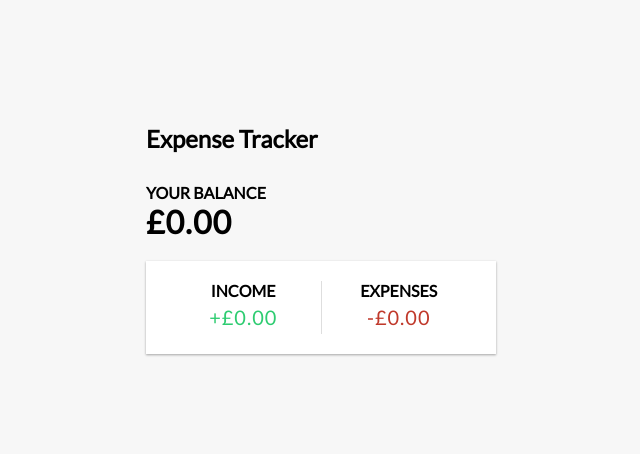
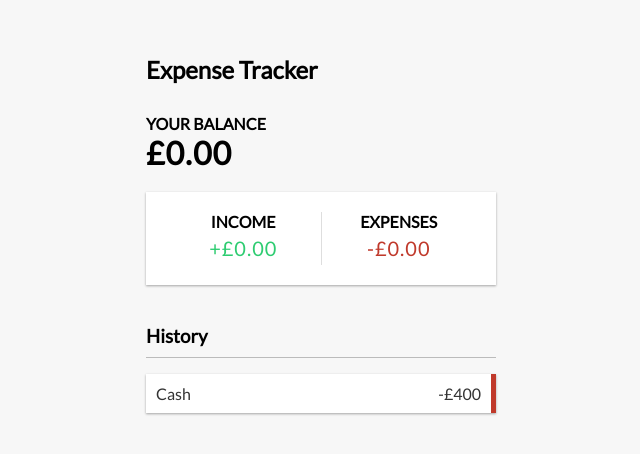
Before and after one commit to aghos4306/expensetracker, a React (Create React App) app: page / in a window 1280 px wide. Shown: the part 156-610 px from the top of the page, without its empty margins (319-959 px from the left). Built offline with nearby package versions, Linux system fonts and the light colour scheme.

Commit message:
TransactionList component setup

```diff
--- a/src/App.js
+++ b/src/App.js
@@ -3,6 +3,7 @@
 import Header from './components/Header';
 import Balance from './components/Balance';
 import IncomeExpenses from './components/IncomeExpenses';
+import TransactionList from './components/TransactionLIst';
 
 function App() {
   return (
@@ -11,6 +12,7 @@
       <div className="container">
         <Balance />
         <IncomeExpenses />
+        <TransactionList />
       </div>
     </div>
   );
--- /dev/null
+++ b/src/components/TransactionLIst.js
@@ -0,0 +1,17 @@
+import React from 'react';
+
+const TransactionLIst = () => {
+  return (
+    <div>
+      <h3>History</h3>
+      <ul id="list" className="list">
+        <li className="minus">
+          Cash <span>-£400</span>
+          <button className="delete-btn">X</button>
+        </li>
+      </ul>
+    </div>
+  );
+};
+
+export default TransactionLIst;
```
